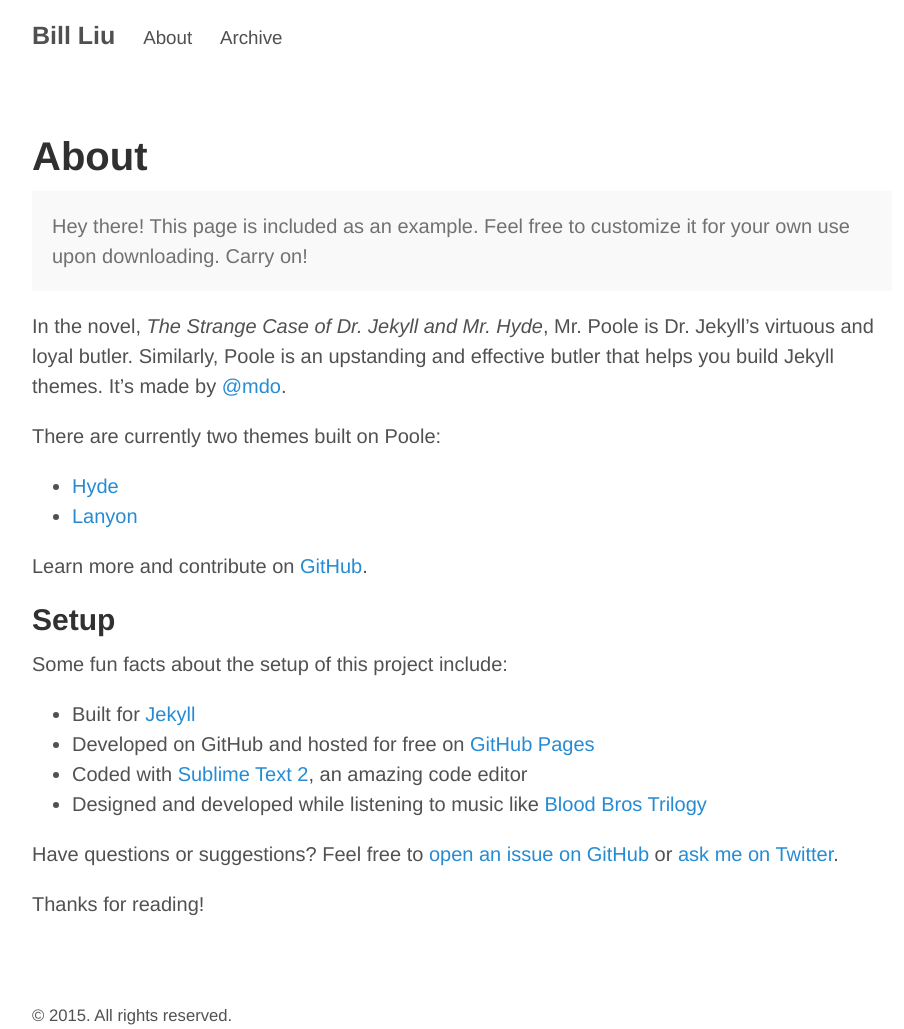
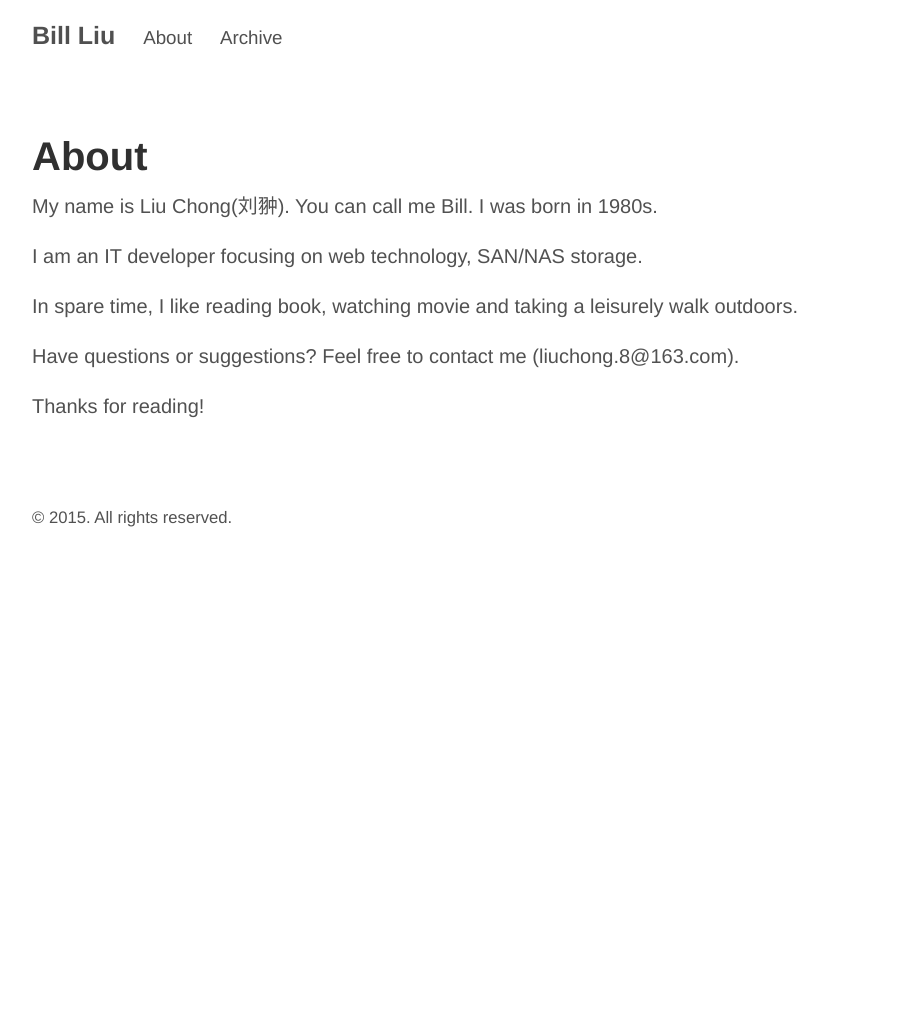
Before and after one commit to bupt075225/bupt075225.github.io, a Jekyll site: the page built from about.md, in a window 1280 px wide. Shown: the whole page, without its empty margins (178-1082 px from the left). Built offline with Jekyll 4.4.1, drawn with Linux system fonts in a browser that asks for light colours; Markdown is read by kramdown in place of the engine named in the settings; comment, search, counter and statistics services are not loaded; after the commit the page ends 900 px from its top, so only the background shows below that.

Commit message:
update about me

```diff
--- a/about.md
+++ b/about.md
@@ -3,28 +3,12 @@
 title: About
 ---
 
-<p class="message">
-  Hey there! This page is included as an example. Feel free to customize it for your own use upon downloading. Carry on!
-</p>
+My name is Liu Chong(刘翀). You can call me Bill. I was born in 1980s.
 
-In the novel, *The Strange Case of Dr. Jekyll and Mr. Hyde*, Mr. Poole is Dr. Jekyll's virtuous and loyal butler. Similarly, Poole is an upstanding and effective butler that helps you build Jekyll themes. It's made by [@mdo](https://twitter.com/mdo).
+I am an IT developer focusing on web technology, SAN/NAS storage.
 
-There are currently two themes built on Poole:
+In spare time, I like reading book, watching movie and taking a leisurely walk outdoors.
 
-* [Hyde](http://hyde.getpoole.com)
-* [Lanyon](http://lanyon.getpoole.com)
-
-Learn more and contribute on [GitHub](https://github.com/poole).
-
-## Setup
-
-Some fun facts about the setup of this project include:
-
-* Built for [Jekyll](http://jekyllrb.com)
-* Developed on GitHub and hosted for free on [GitHub Pages](https://pages.github.com)
-* Coded with [Sublime Text 2](http://sublimetext.com), an amazing code editor
-* Designed and developed while listening to music like [Blood Bros Trilogy](https://soundcloud.com/maddecent/sets/blood-bros-series)
-
-Have questions or suggestions? Feel free to [open an issue on GitHub](https://github.com/poole/poole/issues/new) or [ask me on Twitter](https://twitter.com/mdo).
+Have questions or suggestions? Feel free to contact me (liuchong.8@163.com).
 
 Thanks for reading!
```
